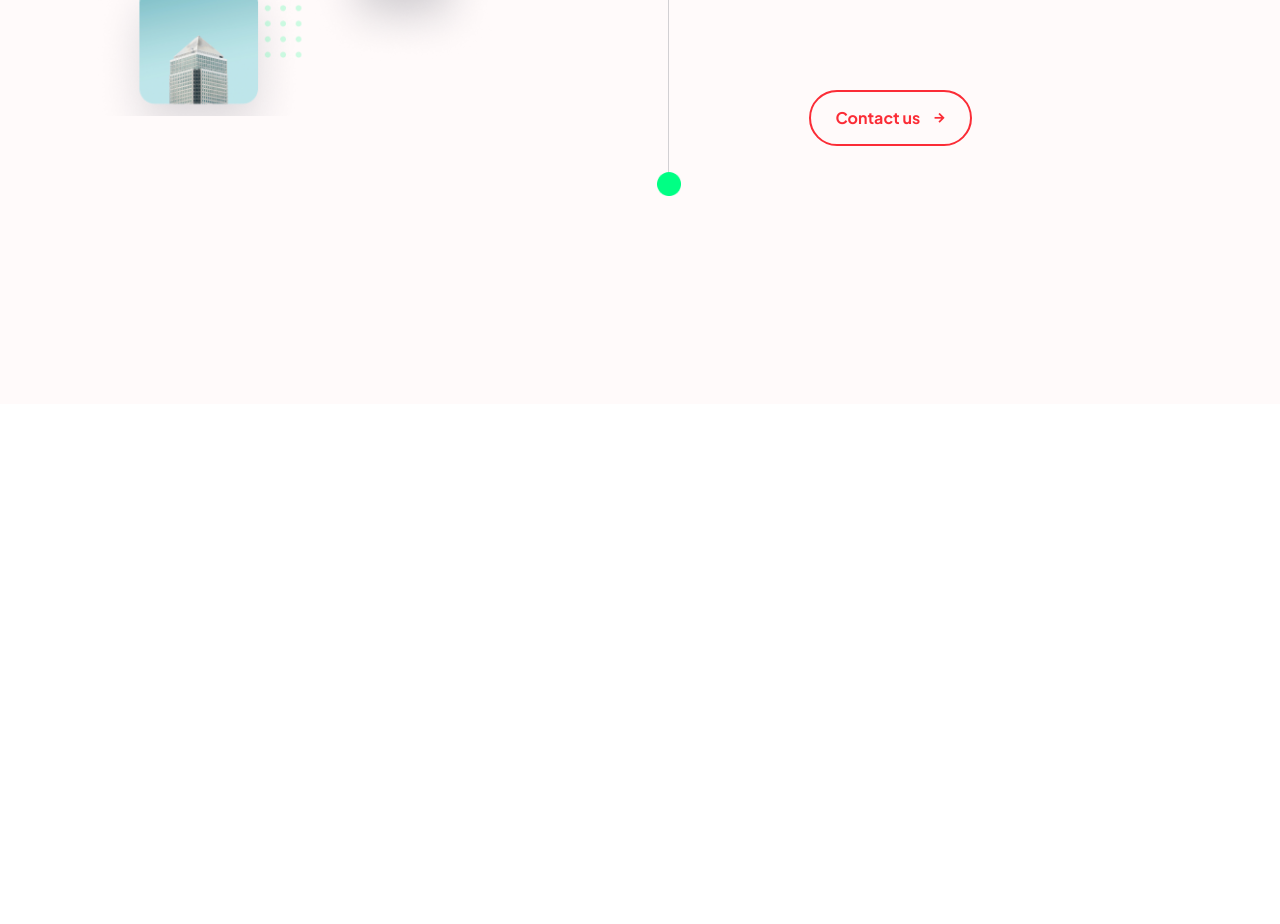
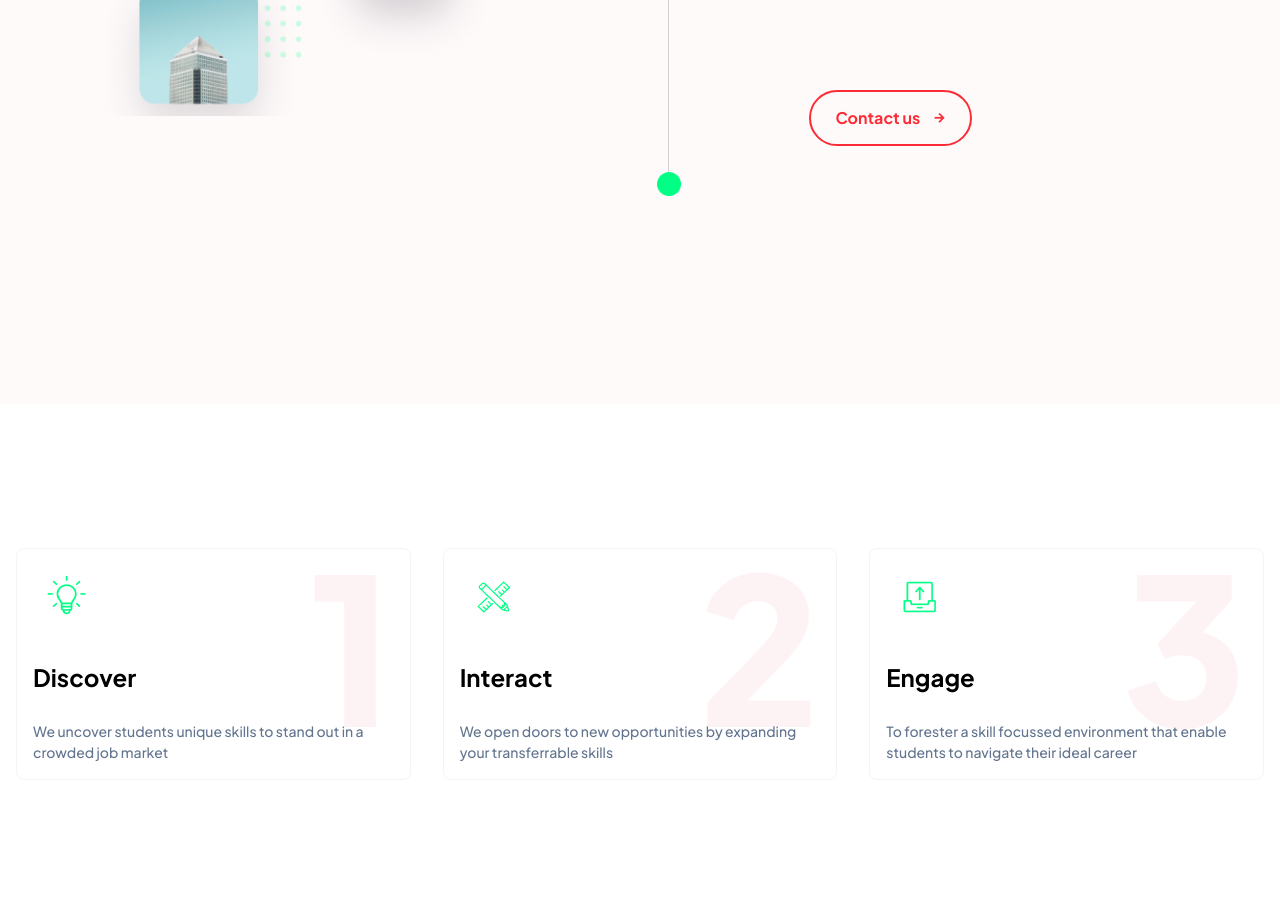
Before and after one commit to RashidMahmud/Tailwind-assignment2, a website built with Vite: page web/index.html in a window 1280 px wide. Shown: the part 2355-3279 px from the top of the page. Before the commit the page ends 2759 px from the top, so only its background shows below. Built offline with nearby package versions, Linux system fonts and the light colour scheme.

Commit message:
Discover section

```diff
--- a/web/index.html
+++ b/web/index.html
@@ -149,6 +149,55 @@
       </div>
 </section>
 
+                                                          <!-- Discover section -->
+
+<section class="w-full px-4 bg-white py-14 sm:py-36">
+      <div class="container max-w-[1300px] mx-auto">
+        <div class="w-full grid grid-cols-1 sm:grid-cols-2 md:grid-cols-3 gap-8 scroll_btm">
+          <div class="single_card_container">
+            <div class="">
+              <img src="/discover.png" alt="image">
+            </div>
+            <h1 class="s_c-heading">Discover</h1>
+            <p class="s_c-p">
+              We uncover students unique skills to stand out in a crowded job market
+            </p>
+            <div class="s_c-overlay">
+              <span class="s_c-overlay-text">1</span>
+            </div>
+          </div>
+          <div class="single_card_container">
+            <div class="">
+              <img src="/interact.png" alt="image">
+            </div>
+            <h1 class="s_c-heading">Interact</h1>
+            <p class="s_c-p">
+              We open doors to new opportunities by expanding your transferrable skills
+            </p>
+            <div class="s_c-overlay">
+              <span class="s_c-overlay-text">2</span>
+            </div>
+          </div>
+          <div class="single_card_container">
+            <div class="">
+              <img src="/engage.png" alt="image">
+            </div>
+            <h1 class="s_c-heading">Engage</h1>
+            <p class="s_c-p">
+              To forester a skill focussed environment that enable students to navigate their ideal career
+            </p>
+            <div class="s_c-overlay">
+              <span class="s_c-overlay-text">3</span>
+            </div>
+          </div>
+        </div>
+      </div>
+    </section>
+
+
+
+
+
 
     <script type="module" src="src/main.js"></script>
   </body>
--- a/web/src/style.css
+++ b/web/src/style.css
@@ -26,4 +26,19 @@
     .cta_btn{
         @apply flex items-center gap-3 px-6 py-3.5 rounded-full border-2 border-red-500 text-red-500 hover:text-white text-base font-bold cursor-pointer transition duration-200 ease-in hover:bg-red-500;
     }
+    .single_card_container{
+        @apply bg-white border border-gray-100 p-4 rounded-lg leading-relaxed relative z-30 cursor-default transition duration-300 ease-in-out hover:shadow-md hover:-translate-y-4;
+    }
+    .s_c-heading{
+        @apply mt-6 mb-5 text-black text-2xl font-bold leading-loose;
+    }
+    .s_c-p{
+        @apply text-slate-500 text-sm font-medium leading-normal;
+    }
+    .s_c-overlay{
+        @apply absolute top-0 right-4 -z-10;
+    }
+    .s_c-overlay-text{
+        @apply text-red-500 opacity-5 text-[204px] font-extrabold leading-[190px];
+    }
   }
```
